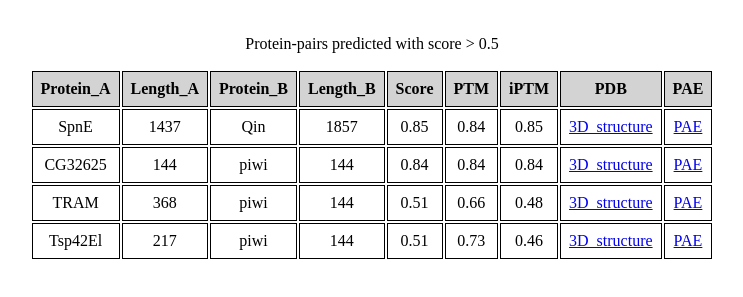
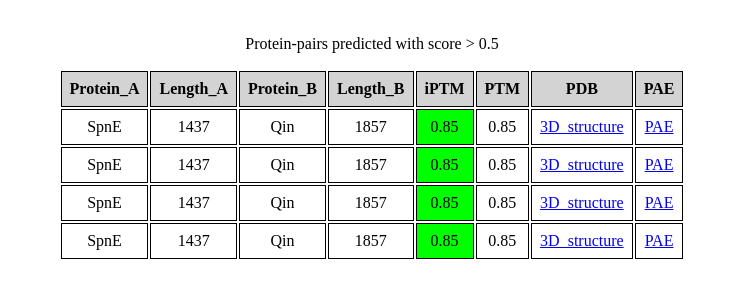
Before and after one commit to Dme-Research/AF3, a plain HTML site: page Nuage2.html in a window 1280 px wide. Shown: the part 69-366 px from the top of the page, without its empty margins (268-1011 px from the left). Drawn offline with Linux system fonts and the light colour scheme.

Commit message:
Update Nuage2.html

```diff
--- a/Nuage2.html
+++ b/Nuage2.html
@@ -31,52 +31,47 @@
         <th class="col_heading level0 col1" >Length_A</th>
         <th class="col_heading level0 col2" >Protein_B</th>
 	<th class="col_heading level0 col1" >Length_B</th>
-        <th class="col_heading level0 col3" >Score</th>
+        <th class="col_heading level0 col3" >iPTM</th>
         <th class="col_heading level0 col4" >PTM</th>
-        <th class="col_heading level0 col5" >iPTM</th>
-        <th class="col_heading level0 col6" >PDB</th>
-        <th class="col_heading level0 col7" >PAE</th>
+        <th class="col_heading level0 col5" >PDB</th>
+        <th class="col_heading level0 col6" >PAE</th>
     </tr></thead>
 <tbody>     <tr>
 <td id="T_10332c14_f862_11ed_8c26_002590e0c0bfrow53_col0" class="data row53 col0" >SpnE</td>
 <td id="T_10332c14_f862_11ed_8c26_002590e0c0bfrow53_col1" class="data row53 col1" >1437</td>
 <td id="T_10332c14_f862_11ed_8c26_002590e0c0bfrow53_col1" class="data row53 col2" >Qin</td>
 <td id="T_10332c14_f862_11ed_8c26_002590e0c0bfrow53_col1" class="data row53 col1" >1857</td>
-<td id="T_10332c14_f862_11ed_8c26_002590e0c0bfrow53_col3" class="data row53 col3" >0.85</td>
-<td id="T_10332c14_f862_11ed_8c26_002590e0c0bfrow53_col4" class="data row53 col4" >0.84</td>
-<td id="T_10332c14_f862_11ed_8c26_002590e0c0bfrow53_col5" class="data row53 col5" >0.85</td>
-<td id="T_10332c14_f862_11ed_8c26_002590e0c0bfrow53_col6" class="data row53 col6" ><a href="./Nuage_pdb_html_folder/spne_qin_cif.html">3D_structure</td>
-<td id="T_10332c14_f862_11ed_8c26_002590e0c0bfrow53_col7" class="data row53 col7" ><a href="./piwi_PAE_html_folder/CG34283_piwi_PAE.html">PAE</td>
+<td id="T_10332c14_f862_11ed_8c26_002590e0c0bfrow53_col3" class="data row53 col3" bgcolor="#00FF00" >0.85</td>
+<td id="T_10332c14_f862_11ed_8c26_002590e0c0bfrow53_col5" class="data row53 col4" >0.85</td>
+<td id="T_10332c14_f862_11ed_8c26_002590e0c0bfrow53_col6" class="data row53 col5" ><a href="./Nuage_pdb_html_folder/spne_qin_cif.html">3D_structure</td>
+<td id="T_10332c14_f862_11ed_8c26_002590e0c0bfrow53_col7" class="data row53 col6" ><a href="./piwi_PAE_html_folder/CG34283_piwi_PAE.html">PAE</td>
 </tr>     <tr>
-<td id="T_10332c14_f862_11ed_8c26_002590e0c0bfrow53_col0" class="data row53 col0" >CG32625</td>
-<td id="T_10332c14_f862_11ed_8c26_002590e0c0bfrow53_col1" class="data row53 col1" >144</td>
-<td id="T_10332c14_f862_11ed_8c26_002590e0c0bfrow53_col1" class="data row53 col2" >piwi</td>
-<td id="T_10332c14_f862_11ed_8c26_002590e0c0bfrow53_col1" class="data row53 col1" >144</td>
-<td id="T_10332c14_f862_11ed_8c26_002590e0c0bfrow53_col3" class="data row53 col3" >0.84</td>
-<td id="T_10332c14_f862_11ed_8c26_002590e0c0bfrow53_col4" class="data row53 col4" >0.84</td>
-<td id="T_10332c14_f862_11ed_8c26_002590e0c0bfrow53_col5" class="data row53 col5" >0.84</td>
-<td id="T_10332c14_f862_11ed_8c26_002590e0c0bfrow53_col6" class="data row53 col6" ><a href="./piwi_pdb_html_folder/CG32625_piwi_pdb.html">3D_structure</td>
-<td id="T_10332c14_f862_11ed_8c26_002590e0c0bfrow53_col7" class="data row53 col7" ><a href="./piwi_PAE_html_folder/CG32625_piwi_PAE.html">PAE</td>
+<td id="T_10332c14_f862_11ed_8c26_002590e0c0bfrow53_col0" class="data row53 col0" >SpnE</td>
+<td id="T_10332c14_f862_11ed_8c26_002590e0c0bfrow53_col1" class="data row53 col1" >1437</td>
+<td id="T_10332c14_f862_11ed_8c26_002590e0c0bfrow53_col1" class="data row53 col2" >Qin</td>
+<td id="T_10332c14_f862_11ed_8c26_002590e0c0bfrow53_col1" class="data row53 col1" >1857</td>
+<td id="T_10332c14_f862_11ed_8c26_002590e0c0bfrow53_col3" class="data row53 col3" bgcolor="#00FF00" >0.85</td>
+<td id="T_10332c14_f862_11ed_8c26_002590e0c0bfrow53_col5" class="data row53 col4" >0.85</td>
+<td id="T_10332c14_f862_11ed_8c26_002590e0c0bfrow53_col6" class="data row53 col5" ><a href="./Nuage_pdb_html_folder/spne_qin_cif.html">3D_structure</td>
+<td id="T_10332c14_f862_11ed_8c26_002590e0c0bfrow53_col7" class="data row53 col6" ><a href="./piwi_PAE_html_folder/CG34283_piwi_PAE.html">PAE</td>
 </tr>     <tr>
-<td id="T_10332c14_f862_11ed_8c26_002590e0c0bfrow53_col0" class="data row53 col0" >TRAM</td>
-<td id="T_10332c14_f862_11ed_8c26_002590e0c0bfrow53_col1" class="data row53 col1" >368</td>
-<td id="T_10332c14_f862_11ed_8c26_002590e0c0bfrow53_col1" class="data row53 col2" >piwi</td>
-<td id="T_10332c14_f862_11ed_8c26_002590e0c0bfrow53_col1" class="data row53 col1" >144</td>
-<td id="T_10332c14_f862_11ed_8c26_002590e0c0bfrow53_col3" class="data row53 col3" >0.51</td>
-<td id="T_10332c14_f862_11ed_8c26_002590e0c0bfrow53_col4" class="data row53 col4" >0.66</td>
-<td id="T_10332c14_f862_11ed_8c26_002590e0c0bfrow53_col5" class="data row53 col5" >0.48</td>
-<td id="T_10332c14_f862_11ed_8c26_002590e0c0bfrow53_col6" class="data row53 col6" ><a href="./Nuage_pdb_html_folder/spne_qin_cif.html">3D_structure</td>
-<td id="T_10332c14_f862_11ed_8c26_002590e0c0bfrow53_col7" class="data row53 col7" ><a href="./piwi_PAE_html_folder/TRAM_piwi_PAE.html">PAE</td>
+<td id="T_10332c14_f862_11ed_8c26_002590e0c0bfrow53_col0" class="data row53 col0" >SpnE</td>
+<td id="T_10332c14_f862_11ed_8c26_002590e0c0bfrow53_col1" class="data row53 col1" >1437</td>
+<td id="T_10332c14_f862_11ed_8c26_002590e0c0bfrow53_col1" class="data row53 col2" >Qin</td>
+<td id="T_10332c14_f862_11ed_8c26_002590e0c0bfrow53_col1" class="data row53 col1" >1857</td>
+<td id="T_10332c14_f862_11ed_8c26_002590e0c0bfrow53_col3" class="data row53 col3" bgcolor="#00FF00" >0.85</td>
+<td id="T_10332c14_f862_11ed_8c26_002590e0c0bfrow53_col5" class="data row53 col4" >0.85</td>
+<td id="T_10332c14_f862_11ed_8c26_002590e0c0bfrow53_col6" class="data row53 col5" ><a href="./Nuage_pdb_html_folder/spne_qin_cif.html">3D_structure</td>
+<td id="T_10332c14_f862_11ed_8c26_002590e0c0bfrow53_col7" class="data row53 col6" ><a href="./piwi_PAE_html_folder/CG34283_piwi_PAE.html">PAE</td>
 </tr>     <tr>
-<td id="T_10332c14_f862_11ed_8c26_002590e0c0bfrow53_col0" class="data row53 col0" >Tsp42El</td>
-<td id="T_10332c14_f862_11ed_8c26_002590e0c0bfrow53_col1" class="data row53 col1" >217</td>
-<td id="T_10332c14_f862_11ed_8c26_002590e0c0bfrow53_col1" class="data row53 col2" >piwi</td>
-<td id="T_10332c14_f862_11ed_8c26_002590e0c0bfrow53_col1" class="data row53 col1" >144</td>
-<td id="T_10332c14_f862_11ed_8c26_002590e0c0bfrow53_col3" class="data row53 col3" >0.51</td>
-<td id="T_10332c14_f862_11ed_8c26_002590e0c0bfrow53_col4" class="data row53 col4" >0.73</td>
-<td id="T_10332c14_f862_11ed_8c26_002590e0c0bfrow53_col5" class="data row53 col5" >0.46</td>
-<td id="T_10332c14_f862_11ed_8c26_002590e0c0bfrow53_col6" class="data row53 col6" ><a href="./Nuage_pdb_html_folder/spne_qin_cif.html">3D_structure</td>
-<td id="T_10332c14_f862_11ed_8c26_002590e0c0bfrow53_col7" class="data row53 col7" ><a href="./piwi_PAE_html_folder/Tsp42El_piwi_PAE.html">PAE</td>
+<td id="T_10332c14_f862_11ed_8c26_002590e0c0bfrow53_col0" class="data row53 col0" >SpnE</td>
+<td id="T_10332c14_f862_11ed_8c26_002590e0c0bfrow53_col1" class="data row53 col1" >1437</td>
+<td id="T_10332c14_f862_11ed_8c26_002590e0c0bfrow53_col1" class="data row53 col2" >Qin</td>
+<td id="T_10332c14_f862_11ed_8c26_002590e0c0bfrow53_col1" class="data row53 col1" >1857</td>
+<td id="T_10332c14_f862_11ed_8c26_002590e0c0bfrow53_col3" class="data row53 col3" bgcolor="#00FF00" >0.85</td>
+<td id="T_10332c14_f862_11ed_8c26_002590e0c0bfrow53_col5" class="data row53 col4" >0.85</td>
+<td id="T_10332c14_f862_11ed_8c26_002590e0c0bfrow53_col6" class="data row53 col5" ><a href="./Nuage_pdb_html_folder/spne_qin_cif.html">3D_structure</td>
+<td id="T_10332c14_f862_11ed_8c26_002590e0c0bfrow53_col7" class="data row53 col6" ><a href="./piwi_PAE_html_folder/CG34283_piwi_PAE.html">PAE</td>
 </tr>     <tr>
     </tr>  </tbody>
 </table>
```
